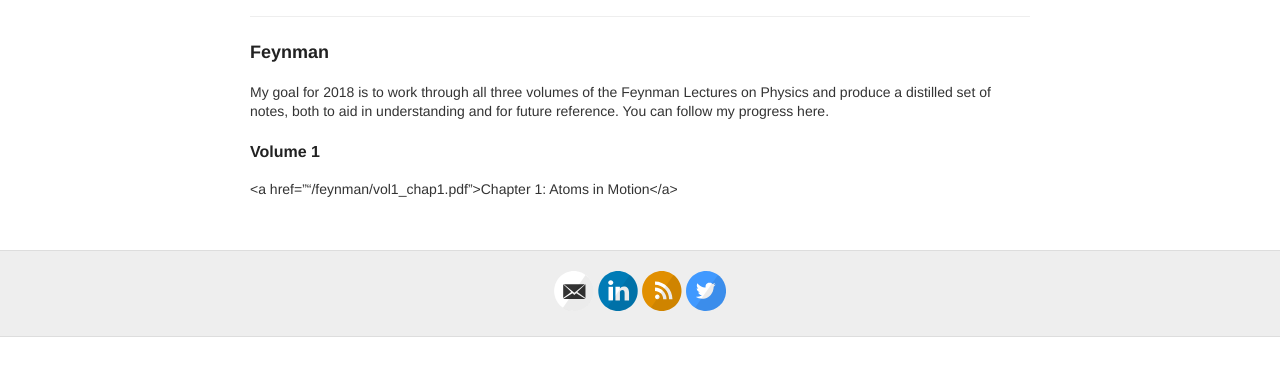
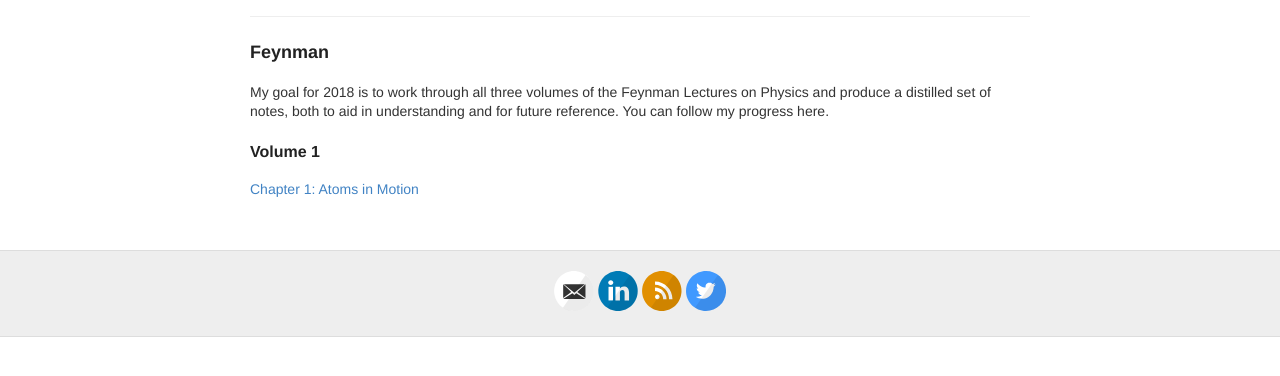
Before and after one commit to mummydg/mummydg.github.io, a Jekyll site: the page built from feynman.md, in a window 1280 px wide, cut to the strip 144-520 px from the top of the page. Built offline with Jekyll 4.4.1, drawn with Linux system fonts in a browser that asks for light colours.

Commit message:
fixing again

```diff
--- a/feynman.md
+++ b/feynman.md
@@ -7,4 +7,4 @@ permalink: /feynman/
 My goal for 2018 is to work through all three volumes of the Feynman Lectures on Physics and produce a distilled set of notes, both to aid in understanding and for future reference. You can follow my progress here.
 
 ## Volume 1
-<a href=""{{ site.baseurl }}/feynman/vol1_chap1.pdf">Chapter 1: Atoms in Motion</a>
+<a href="{{ site.baseurl }}/feynman/vol1_chap1.pdf">Chapter 1: Atoms in Motion</a>
```
